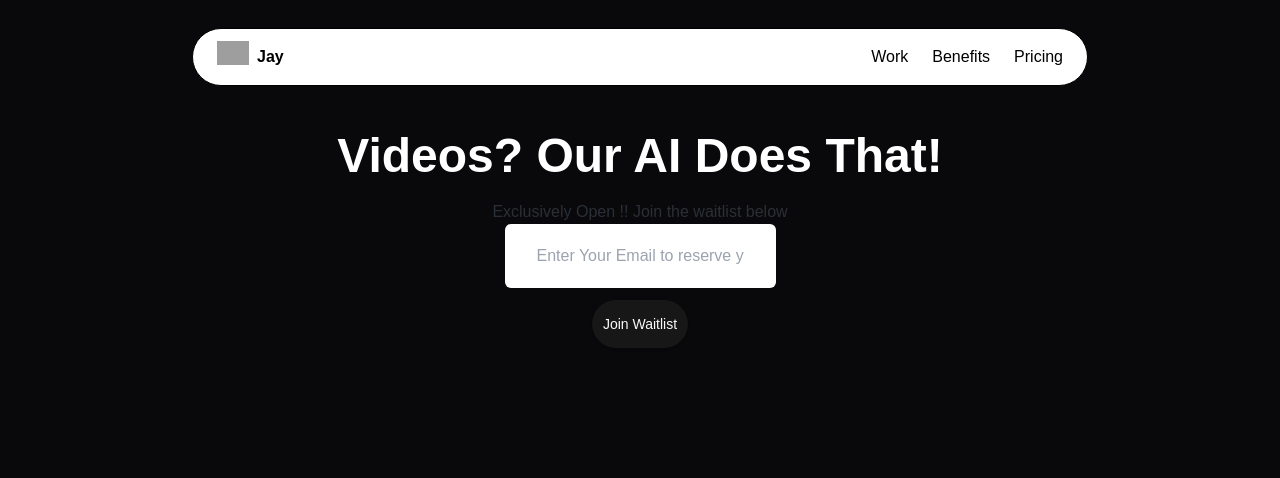
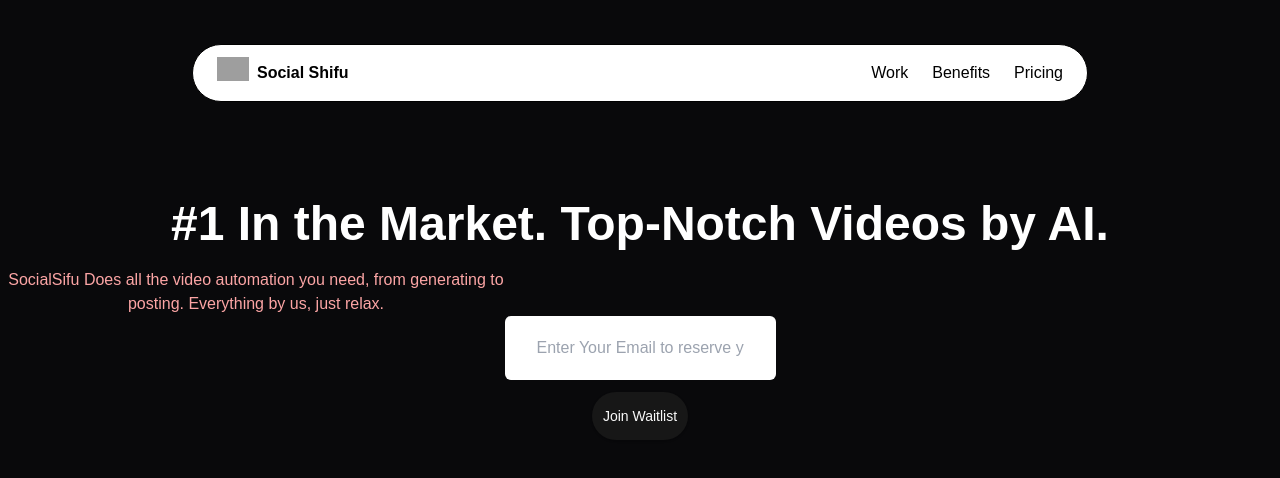
Before and after one commit to VisionInfinite/SocialShifu_Frontend, a Next.js app in the folder website/: page / in a window 1280 px wide. Shown: the top 478 px of the page. Built offline with nearby package versions, Linux system fonts and the light colour scheme; grey boxes are pictures that could not be loaded.

Commit message:
Roopesh : More Changes

```diff
--- a/website/components/custom/landing.tsx
+++ b/website/components/custom/landing.tsx
@@ -1,18 +1,20 @@
 import Navbar from "@/components/custom/navbar";
-import Circlers from "@/components/custom/circle";
 import { Button } from "@/components/ui/button";
 export default function Landing() {
   return (
     <div className="max-w-7xl mx-auto ">
       <Navbar />
       <div className="flex flex-col w-[100%] justify-center items-center h-[60vh]">
-        {/* <Circlers /> */}
-        <p className="text-5xl  text-center font-semibold mb-5">
-          Videos? Our AI Does That!
-        </p>
-        <p className=" text-gray-600/50">
-          Exclusively Open !! Join the waitlist below
-        </p>
+        <div className="lg:mt-[20vh] mx-auto w-full">
+          <h1 className="text-5xl  text-center font-semibold mb-5">
+            #1 In the Market. Top-Notch Videos by AI.
+          </h1>
+          <h2 className="text-red-300 max-w-lg text-center">
+            SocialSifu Does all the video automation you need, from generating
+            to posting. Everything by us, just relax.
+          </h2>
+        </div>
+
         <div className="flex flex-col gap-3 items-center px-2 w-[50vw]rounded-xl ">
           <input
             className="focus:outline-none relative z-10 h-14 p-8 w-full rounded-md "
--- a/website/components/custom/navbar.tsx
+++ b/website/components/custom/navbar.tsx
@@ -1,15 +1,14 @@
 import React from "react";
-import { motion } from "framer-motion";
 
 const Navbar = () => {
   return (
     <>
-      <motion.nav className="fixed top-4 left-1/2 transform -translate-x-1/2 bg-white text-black rounded-full px-6 py-3 my-3 flex items-center justify-between w-max lg:w-11/12 max-w-4xl z-50 border border-black">
+      <nav className="fixed top-8 left-1/2 transform -translate-x-1/2 bg-white text-black rounded-full px-6 py-3 my-3 flex items-center justify-between w-max lg:w-11/12 max-w-4xl z-50 border border-black">
         <div className="flex items-center gap-x-2 md:justify-start justify-center w-full md:w-auto">
           <div className="w-8 h-8 bg-white rounded-full">
             <img src="./logo.png" alt="" />
           </div>
-          <span className="font-semibold text-center">Jay</span>
+          <span className="font-semibold text-center">Social Shifu</span>
         </div>
         <div className="hidden lg:flex space-x-6">
           {["Work", "Benefits", "Pricing"].map((item) => (
@@ -22,7 +21,7 @@
             </a>
           ))}
         </div>
-      </motion.nav>
+      </nav>
     </>
   );
 };
```
